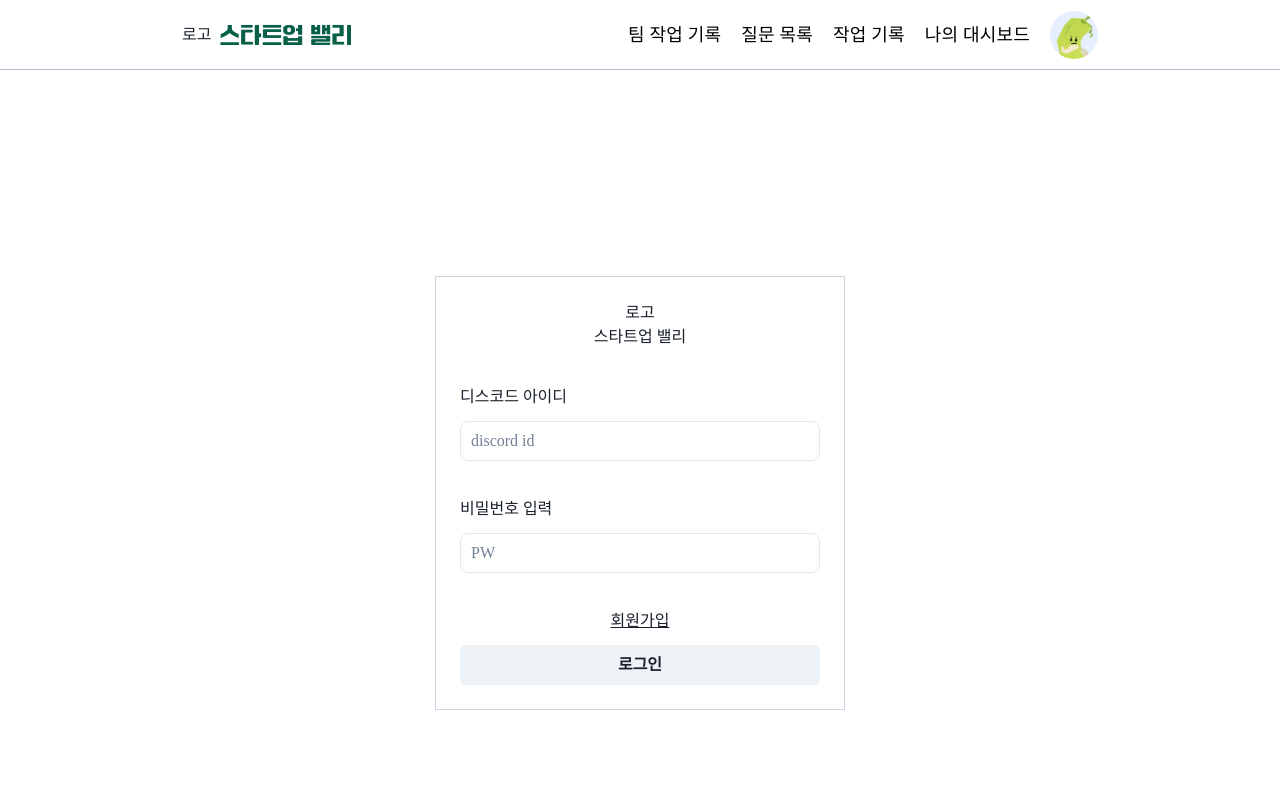
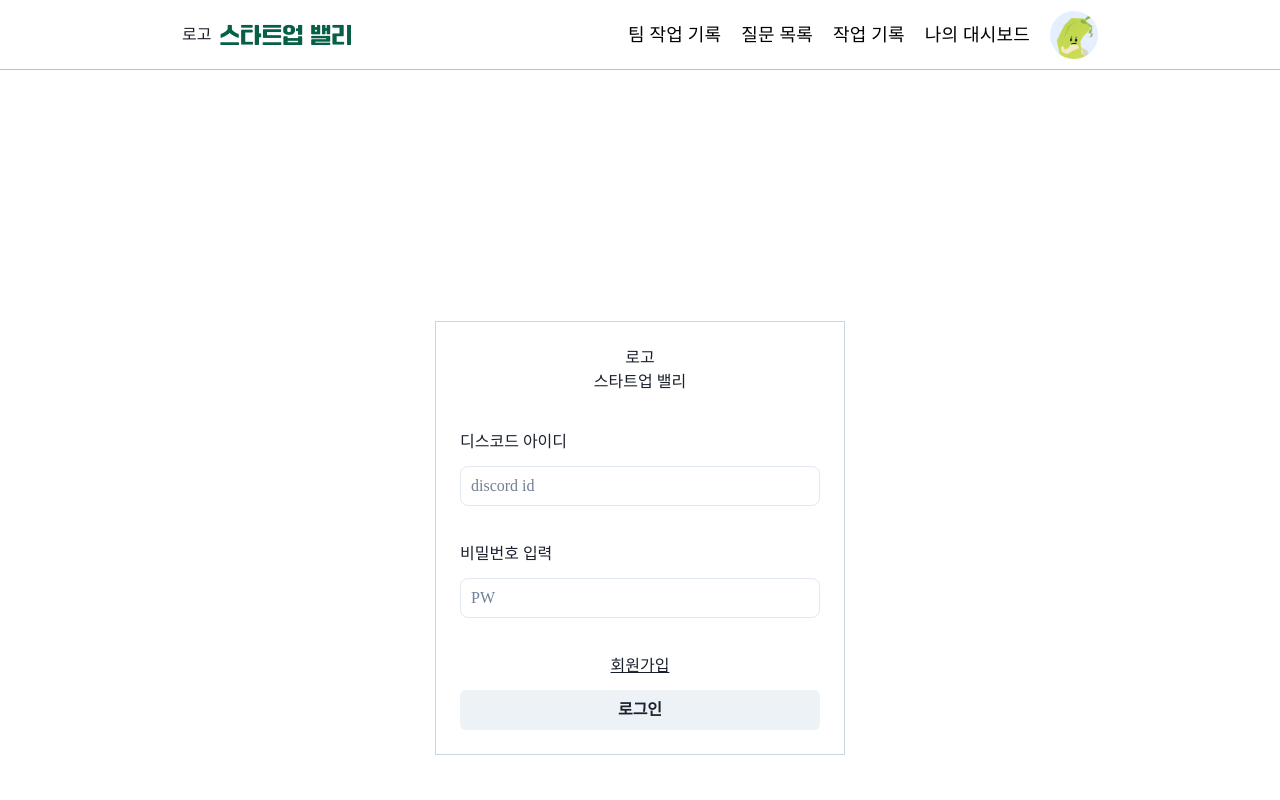
Before and after one commit to 9oormthon-univ/2024_BEOTKKOTTHON_TEAM_28_FE, a React (Vite) app: page /login in a window 1280 px wide. Shown: the top 800 px of the page. Built offline with nearby package versions, Linux system fonts and the light colour scheme; a web font is replaced by a local one.

Commit message:
style: 레이아웃 수정 및 컴포넌트 위치 수정

```diff
--- a/src/pages/Layout.jsx
+++ b/src/pages/Layout.jsx
@@ -1,21 +1,21 @@
-
 import { Footer, Header, Toast } from '../component/common/layout';
 import PropTypes from 'prop-types';
 import useToastStore from '../stores/toastStore';
-import { Flex } from '@chakra-ui/react';
-
+// import { Flex } from '@chakra-ui/react';
 
 const Layout = ({ children }) => {
   const { isShowToast } = useToastStore();
   return (
-    <Flex direction='column' minHeight='100vh'>
+    // <Flex direction='column' minHeight='100vh'>
+    <body>
       {isShowToast && <Toast />}
       <Header />
-      <Flex as='main' flex='1' justify='center' align='center' direction='column'>
-        {children}
-      </Flex>
+      {/* <Flex as='main' flex='1' justify='center' align='center' direction='column'> */}
+      {children}
+      {/* </Flex> */}
       <Footer />
-    </Flex>
+    </body>
+    // </Flex>
   );
 };
 
--- a/src/pages/LoginPage.jsx
+++ b/src/pages/LoginPage.jsx
@@ -22,7 +22,7 @@ const LoginPage = () => {
 
   return (
     <main>
-      <Flex>
+      <Flex h='100vh' justify='center' align='center'>
         <AuthBox>
           <InputContent label='디스코드 아이디' placeholder='discord id' mt='36px' />
           <InputContent label='비밀번호 입력' placeholder='PW' mt='36px' />
```
